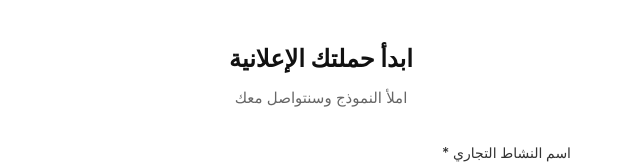
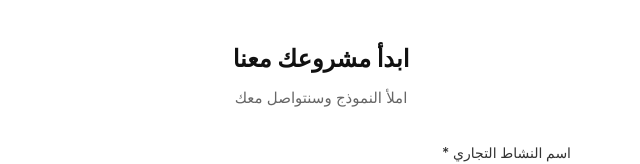
Before and after one commit to Quniber/shafrah-website, a React (Vite) app: page /f8x2k9 in a window 1280 px wide. Shown: the top 164 px of the page, without its empty margins (319-959 px from the left). Built offline with nearby package versions, Linux system fonts and the light colour scheme.

Commit message:
Update title to ابدأ مشروعك معنا

```diff
--- a/src/pages/SnapchatAds.jsx
+++ b/src/pages/SnapchatAds.jsx
@@ -101,7 +101,7 @@ const SnapchatAds = () => {
             color: '#111',
             marginBottom: '8px'
           }}>
-            ابدأ حملتك الإعلانية
+            ابدأ مشروعك معنا
           </h1>
           <p style={{ color: '#666', fontSize: '15px' }}>
             املأ النموذج وسنتواصل معك
```
